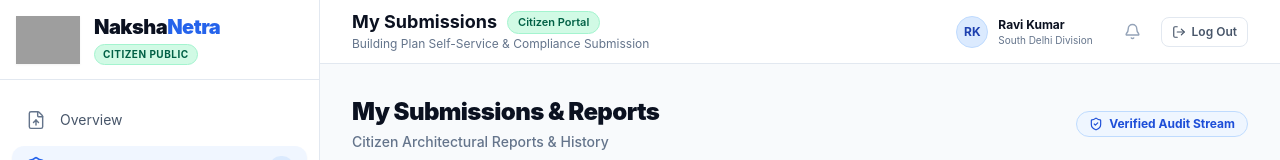
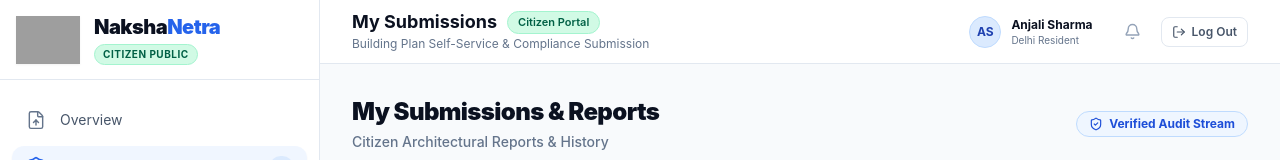
Before and after one commit to PraveenShukla2575/innov8-nakshanetra, a React (Vite) app in the folder frontend/: page /citizen/reports in a window 1280 px wide. Shown: the top 160 px of the page. Built offline with nearby package versions, Linux system fonts and the light colour scheme; no server answers; grey boxes are pictures that could not be loaded.

Commit message:
Minor UI fixes

```diff
--- a/frontend/src/App.jsx
+++ b/frontend/src/App.jsx
@@ -37,8 +37,13 @@ export const adminNavItems = [
   { path: '/admin/settings', label: 'System Settings', icon: Settings },
 ];
 
-// Helper wrapper to provide navigation and backend status props into RolePortalLayout
-function PortalLayoutWrapper({ backendStatus, backendMessage, navItems }) {
+// Distinct mock user profiles per role
+export const citizenUser = { name: 'Anjali Sharma', role: 'CITIZEN', zone: 'Delhi Resident' };
+export const officerUser = { name: 'Ravi Kumar', role: 'OFFICER', zone: 'South Delhi Division' };
+export const adminUser = { name: 'Priya Desai', role: 'ADMIN', zone: 'Central Command HQ' };
+
+// Helper wrapper to provide navigation, user, and backend status props into RolePortalLayout
+function PortalLayoutWrapper({ backendStatus, backendMessage, navItems, user }) {
   const navigate = useNavigate();
   return (
     <RolePortalLayout
@@ -46,6 +51,7 @@ function PortalLayoutWrapper({ backendStatus, backendMessage, navItems }) {
       backendMessage={backendMessage}
       onLogout={() => navigate('/')}
       navItems={navItems}
+      user={user}
     />
   );
 }
@@ -104,6 +110,7 @@ export default function App() {
               backendStatus={backendStatus}
               backendMessage={backendMessage}
               navItems={citizenNavItems}
+              user={citizenUser}
             />
           }
         >
@@ -122,6 +129,7 @@ export default function App() {
               backendStatus={backendStatus}
               backendMessage={backendMessage}
               navItems={officerNavItems}
+              user={officerUser}
             />
           }
         >
@@ -139,6 +147,7 @@ export default function App() {
               backendStatus={backendStatus}
               backendMessage={backendMessage}
               navItems={adminNavItems}
+              user={adminUser}
             />
           }
         >
--- a/frontend/src/components/layout/RolePortalLayout.jsx
+++ b/frontend/src/components/layout/RolePortalLayout.jsx
@@ -25,7 +25,7 @@ const roleProfiles = {
     portalSubtitle: 'Building Plan Self-Service & Compliance Submission',
     badgeText: 'Citizen Public',
     badgeColorClass: 'bg-emerald-100 text-emerald-800 border-emerald-200',
-    user: { name: 'Ravi Kumar', role: 'CITIZEN', zone: 'South Delhi Division' },
+    user: { name: 'Anjali Sharma', role: 'CITIZEN', zone: 'Delhi Resident' },
     navItems: [
       { path: '/citizen', label: 'Submit Naksha & Overview', icon: FileUp },
       { path: '/citizen/applications', label: 'My Submissions', icon: FileText, badge: '3' },
@@ -37,7 +37,7 @@ const roleProfiles = {
     portalSubtitle: 'GovTech Field Scrutiny & Sanction Review Queue',
     badgeText: 'Enforcement Officer',
     badgeColorClass: 'bg-blue-100 text-blue-800 border-blue-200',
-    user: { name: 'Priya Sharma', role: 'FIELD_OFFICER', zone: 'Zone IV Scrutiny Wing' },
+    user: { name: 'Ravi Kumar', role: 'OFFICER', zone: 'South Delhi Division' },
     navItems: [
       { path: '/officer', label: 'Scrutiny Queue', icon: ClipboardList, badge: '5' },
       { path: '/officer/inspections', label: 'Site Verifications', icon: Building2 },
@@ -49,7 +49,7 @@ const roleProfiles = {
     portalSubtitle: 'National Building Code Engine Governance & Audit',
     badgeText: 'System Admin',
     badgeColorClass: 'bg-slate-900 text-white border-slate-700',
-    user: { name: 'Amit Verma', role: 'DEV_ADMIN', zone: 'National Compliance HQ' },
+    user: { name: 'Priya Desai', role: 'ADMIN', zone: 'Central Command HQ' },
     navItems: [
       { path: '/admin', label: 'Platform Telemetry', icon: Activity },
       { path: '/admin/audit', label: 'Scrutiny Audit Logs', icon: ShieldCheck },
@@ -61,11 +61,13 @@ const roleProfiles = {
 export const RolePortalLayout = ({
   backendStatus = 'checking',
   backendMessage = '',
-  onLogout = () => {},
+  onLogout,
   navItems,
+  user: userProp,
 }) => {
   const location = useLocation();
   const navigate = useNavigate();
+  const handleLogout = onLogout || (() => navigate('/'));
 
   // Determine current active role from URL
   const currentRoleKey = location.pathname.startsWith('/officer')
@@ -95,7 +97,8 @@ export const RolePortalLayout = ({
   );
 
   const pageTitle = currentNav?.label ?? activeConfig.portalTitle;
-  const displayName = activeConfig.user.name;
+  const effectiveUser = userProp || activeConfig.user;
+  const displayName = effectiveUser.name;
   const initials = displayName
     .split(' ')
     .map((n) => n[0])
@@ -104,11 +107,11 @@ export const RolePortalLayout = ({
 
   const user = {
     name: displayName,
-    role: activeConfig.user.role,
-    zone: activeConfig.user.zone,
-    email: `${currentRoleKey}@nakshanetra.gov.in`,
-    badgeText: activeConfig.badgeText,
-    badgeColorClass: activeConfig.badgeColorClass,
+    role: effectiveUser.role,
+    zone: effectiveUser.zone,
+    email: effectiveUser.email || `${currentRoleKey}@nakshanetra.gov.in`,
+    badgeText: effectiveUser.badgeText || activeConfig.badgeText,
+    badgeColorClass: effectiveUser.badgeColorClass || activeConfig.badgeColorClass,
     initials,
   };
 
@@ -326,7 +329,7 @@ export const RolePortalLayout = ({
                   {displayName}
                 </p>
                 <p className="text-[10px] text-slate-500 leading-tight mt-0.5 truncate max-w-[140px]">
-                  {activeConfig.user.zone}
+                  {user.zone}
                 </p>
               </div>
             </button>
@@ -343,7 +346,7 @@ export const RolePortalLayout = ({
             {/* Log Out */}
             <button
               type="button"
-              onClick={onLogout}
+              onClick={handleLogout}
               className="hidden sm:flex items-center gap-1.5 px-2.5 py-1.5 rounded-lg text-xs font-semibold text-slate-600 hover:text-red-600 hover:bg-red-50 border border-slate-200 hover:border-red-200 transition-colors cursor-pointer"
               title="Log Out"
             >
```
